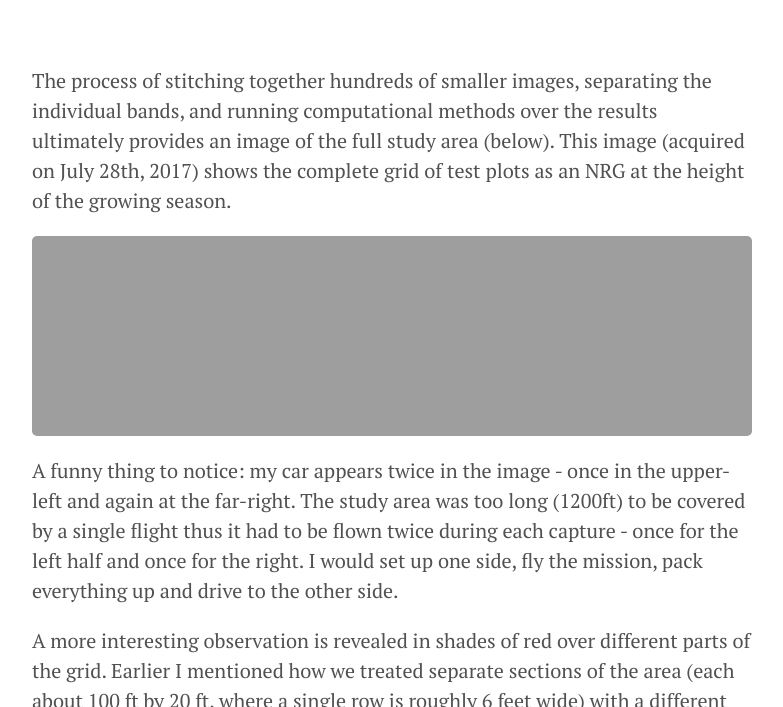
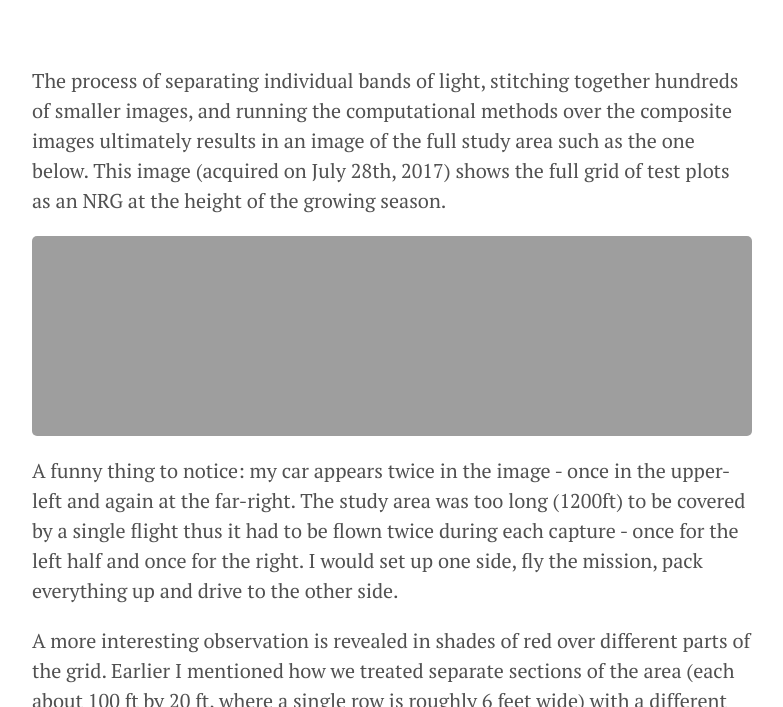
Before and after one commit to geraldmc/geraldmc.github.io, a Jekyll site: the page built from _posts/2019-04-06-predicting-yield-1.md, in a window 1280 px wide and 900 px high, scrolled down 3730 px, cut to the strip 193-900 px from the top of the window. Shown: the whole strip, without its empty margins (248-1031 px from the left). Built offline with Jekyll 4.4.1, drawn with Linux system fonts in a browser that asks for light colours.

Commit message:
updates part 1

```diff
--- a/_posts/2019-04-06-predicting-yield-1.md
+++ b/_posts/2019-04-06-predicting-yield-1.md
@@ -53,7 +53,7 @@ Completing this grant involved many long days in a sugarcane field gathering dat
 <script src="https://gist.github.com/geraldmc/1d3f059a33a30caf73a7f0446892f76f.js"></script>
 <br />
 
-The process of stitching together hundreds of smaller images, separating the individual bands, and running computational methods over the results ultimately provides an image of the full study area (below). This image (acquired on July 28th, 2017) shows the complete grid of test plots as an NRG at the height of the growing season.
+The process of separating individual bands of light, stitching together hundreds of smaller images, and running the computational methods over the composite images ultimately results in an image of the full study area such as the one below. This image (acquired on July 28th, 2017) shows the full grid of test plots as an NRG at the height of the growing season.
 
 ![NGR Full]({{ site.url }}/assets/NGR-full-view.png){:height="200px" width="850px"}
 
```
